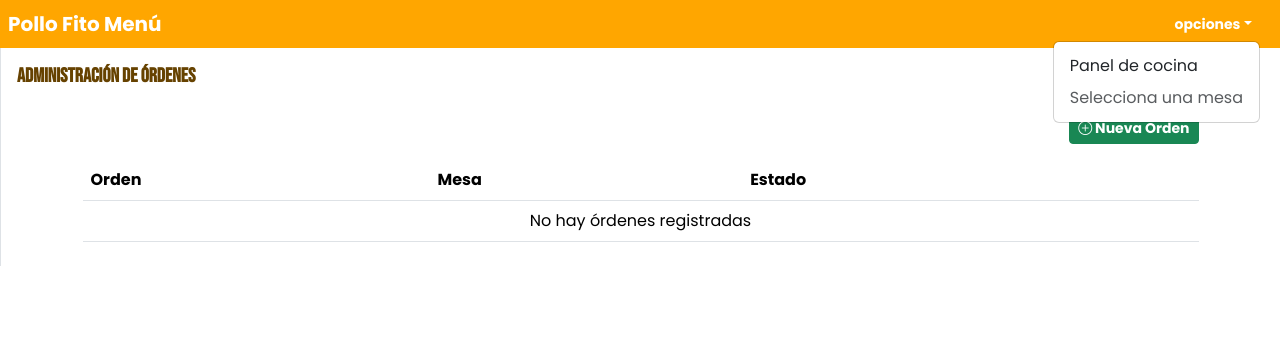
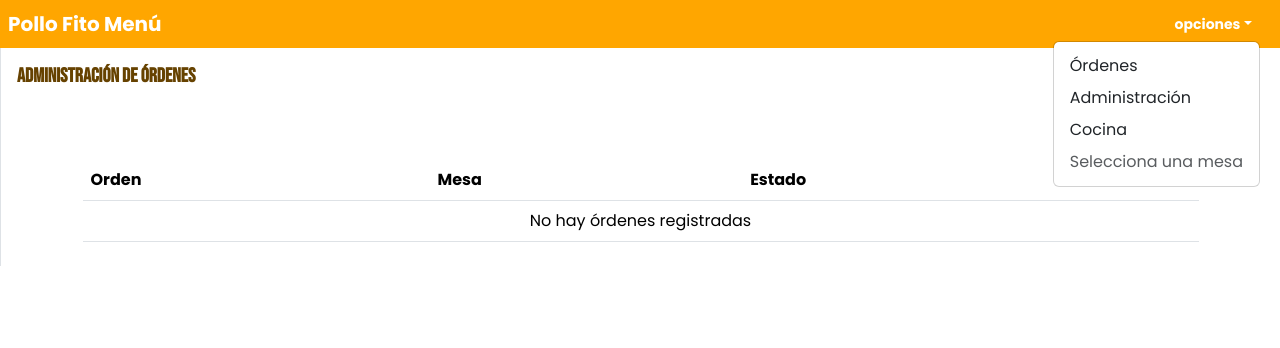
Before and after one commit to juan1144/fitomenu, a Django app: page /admin_panel/ordenes/ in a window 1280 px wide, after a click on "opciones". Shown: the top 348 px of the page. Run offline with Django 5.2, Linux system fonts and the light colour scheme; data that the repository does not hold is empty; some libraries are stand-ins or nearby versions; some web fonts are replaced.

Commit message:
Quick fix of navbar options and adding url namespace for page navigation

```diff
--- a/admin_panel/urls.py
+++ b/admin_panel/urls.py
@@ -1,7 +1,17 @@
 from django.urls import path
-from .views import lista_productos, producto_eliminar, producto_editar, producto_crear, producto_form, lista_ordenes, \
-    crear_orden, cambiar_estado_orden, orden_form_modal
+from .views import (
+    lista_productos,
+    producto_eliminar,
+    producto_editar,
+    producto_crear,
+    producto_form,
+    lista_ordenes,
+    crear_orden,
+    cambiar_estado_orden,
+    orden_form_modal
+)
 from .views import administrar_categorias, cambiar_estado_categoria, agregar_categoria, eliminar_categoria
+
 app_name = "admin_panel"
 
 urlpatterns = [
--- a/config/urls.py
+++ b/config/urls.py
@@ -22,7 +22,7 @@
 
 urlpatterns = [
     path("admin/", admin.site.urls),
-    path("admin_panel/", include("admin_panel.urls")),
-    path("menu/", include("menu.urls")),
-    path("kitchen/", include("kitchen_panel.urls")),
+    path("admin_panel/", include("admin_panel.urls", namespace='admin_panel')),
+    path("menu/", include("menu.urls", namespace='menu')),
+    path("kitchen/", include("kitchen_panel.urls", namespace='kitchen')),
 ] + static(settings.MEDIA_URL, document_root=settings.MEDIA_ROOT)
--- a/kitchen_panel/urls.py
+++ b/kitchen_panel/urls.py
@@ -1,5 +1,6 @@
 from django.urls import path
 from .views import kitchen_panel, kitchen_orders, update_order_status
+app_name = "kitchen"
 
 urlpatterns = [
     path("", kitchen_panel, name="kitchen_panel"),
--- a/templates/common/_navbar.html
+++ b/templates/common/_navbar.html
@@ -31,9 +31,9 @@
                 <button class="dropdown-item">Cerrar sesión</button>
               </li>
           {% else %}
-              <li>{% csrf_token %}
-                <button class="dropdown-item">Panel de cocina</button>
-              </li>
+            <li><a class="dropdown-item" href="{% url 'admin_panel:lista_ordenes' %}">Órdenes</a></li>
+            <li><a class="dropdown-item" href="{% url 'admin_panel:lista_productos' %}">Administración</a></li>
+            <li><a class="dropdown-item" href="{% url 'kitchen:kitchen_panel' %}">Cocina</a></li>
               <li>
                 {% if numero_mesa %}
                   <a class="dropdown-item" href="{% url 'menu:ver_carrito' numero_mesa=numero_mesa %}">Ver Carrito</a>
```
